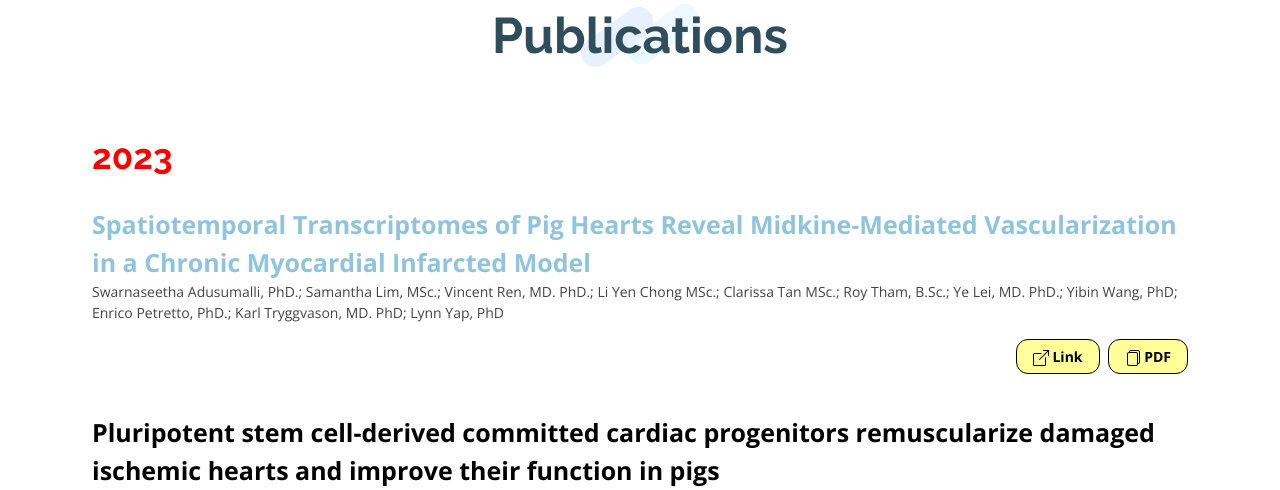
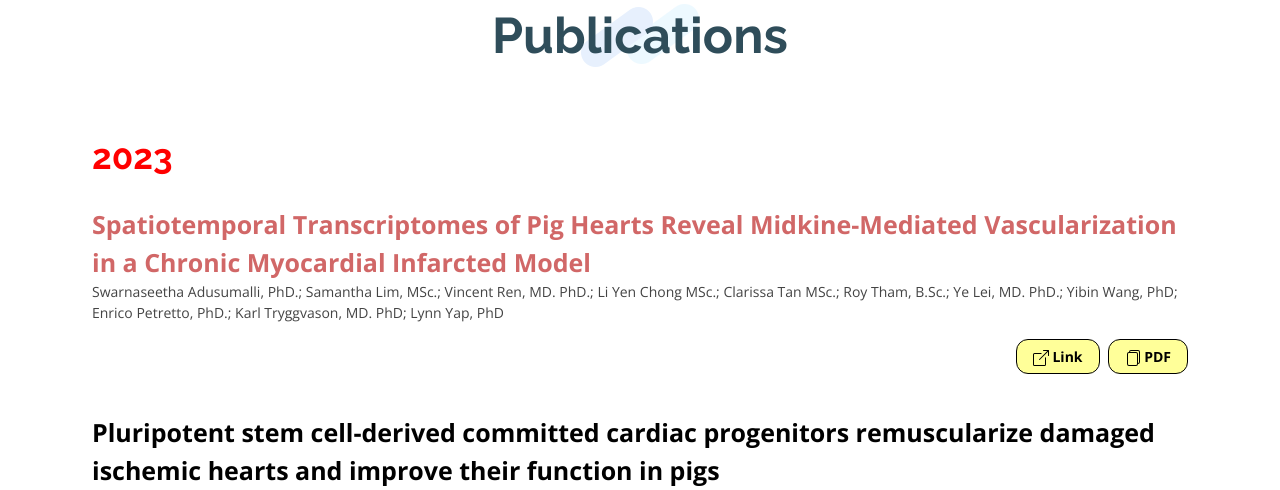
Before and after one commit to LY-lab-LKC/LY-lab, a Flask app: page /publication in a window 1280 px wide, with the pointer over the restyled element. Shown: the part 174-664 px from the top of the page. Run offline with Flask 3, Linux system fonts and the light colour scheme; some libraries are stand-ins or nearby versions.

Commit message:
Change hover colour for each publication

```diff
--- a/static/css/publication.css
+++ b/static/css/publication.css
@@ -71,6 +71,11 @@
     color: black;
   }
 
+  .pubs-title:hover {
+    font-weight: bold;
+    color: #d16767;
+  }
+
   .pubs-name {
     font-size: 14px;
     transition: all ease-in-out 0.3s;
```
